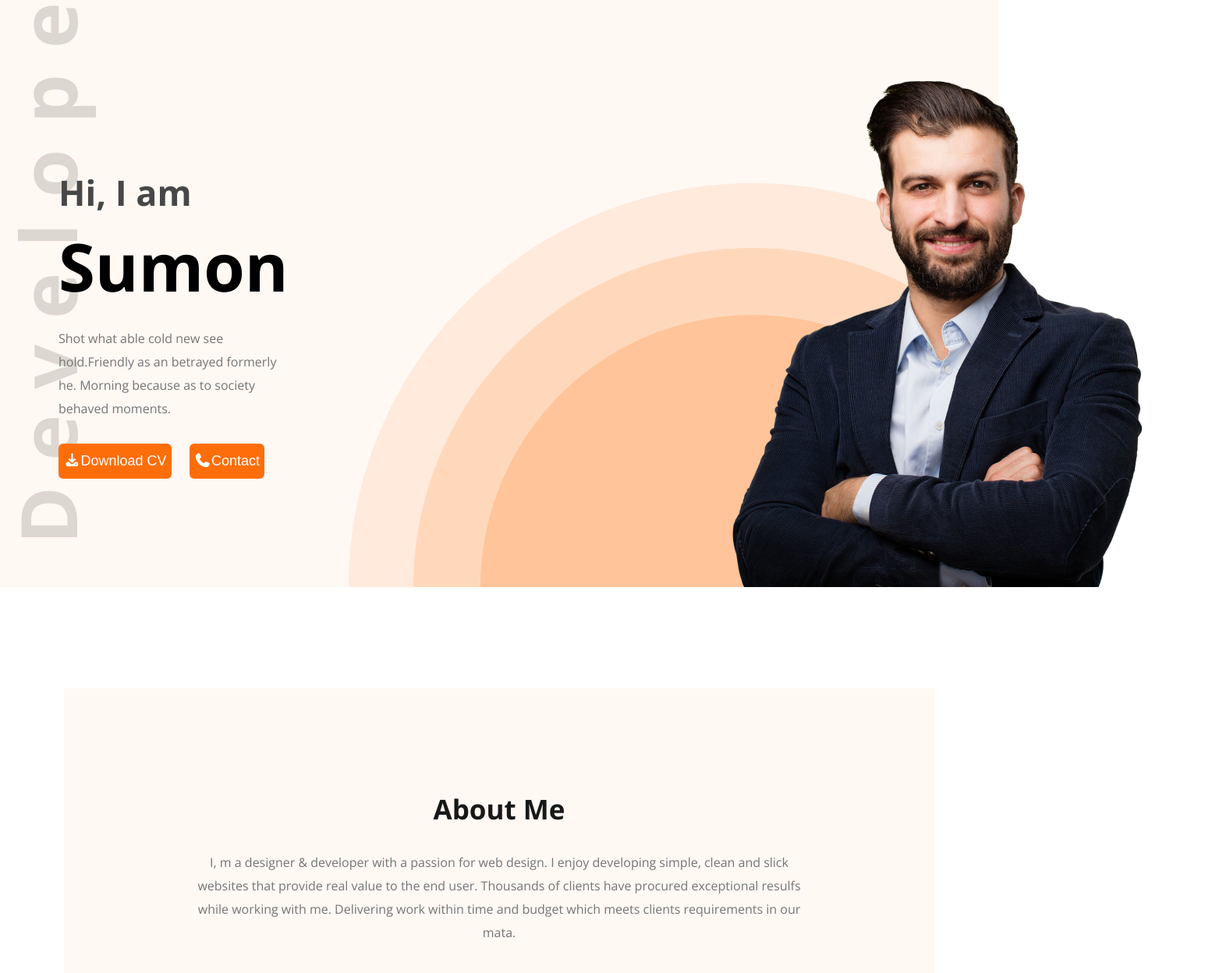
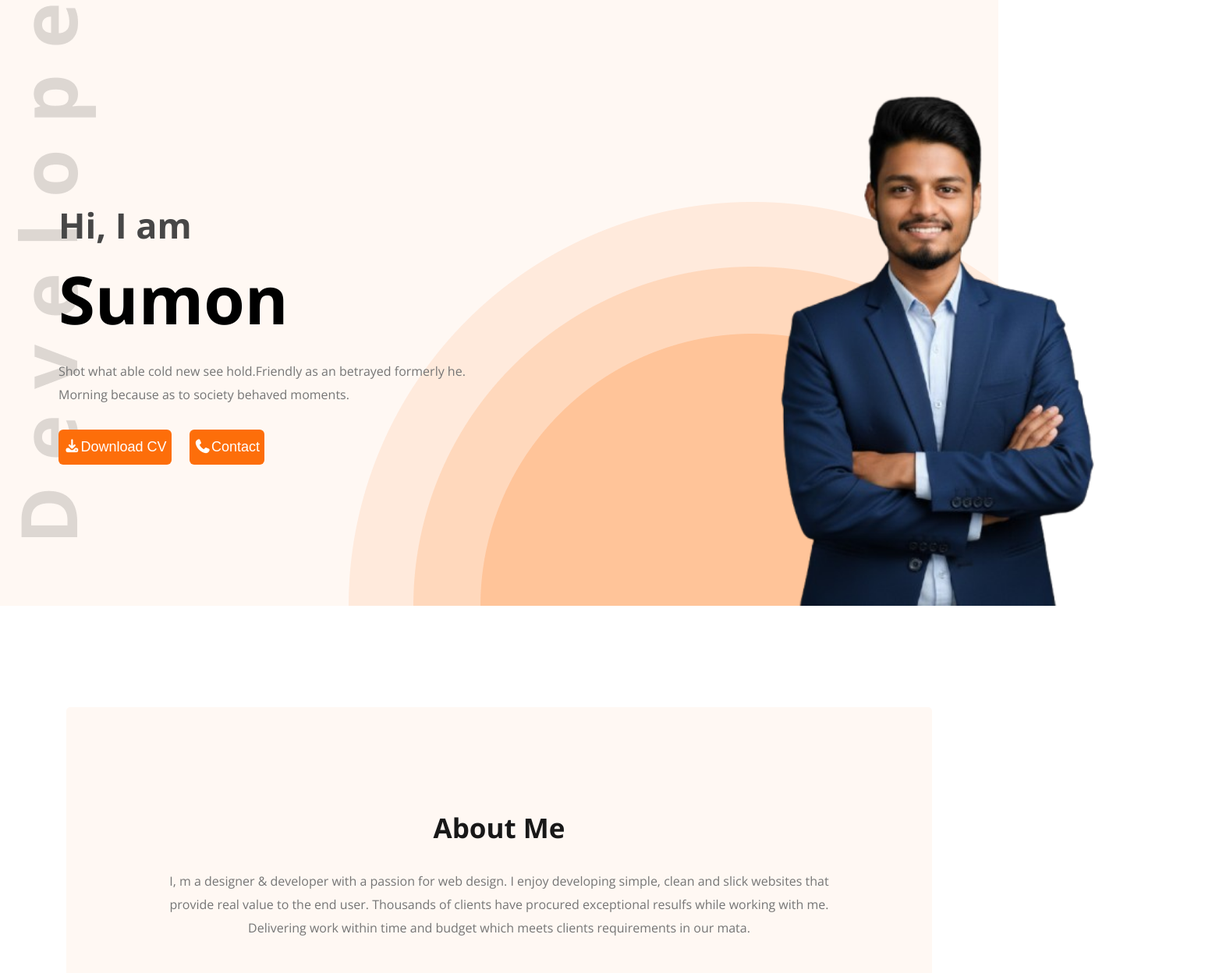
Before and after one commit to sumon-webs/Portfolio-website, a plain HTML site: page index.html in a window 1280 px wide. Shown: the part 112-1360 px from the top of the page at 78% size, 1545 px wide, since content can reach past the window. Drawn offline with nearby package versions, Linux system fonts and the light colour scheme.

Commit message:
Hero section photo Add

```diff
--- a/Styles/styl.css
+++ b/Styles/styl.css
@@ -64,7 +64,7 @@
 }
 
 .name-text{
-    width: 710px;
+    width: 580px;
 }
 
 .introduction-part .name-text h3{
@@ -92,17 +92,26 @@
 }
 
 .introduction-part .image{
-    width: 870px;
-    padding-left: 70px;
+    width: 460px;
 }
 
 .introduction-part .image img{
-    padding-left: 450px;
     vertical-align: middle;
+    margin-left: 100px;
 }
 
 #about{
     padding-top: 130px;
+}
+
+.about-container{
+    max-width: 850px;
+    margin: 0 auto;
+    padding: 131px 130px;
+    background-color:   #FFF8F3;
+    margin: 0 auto;
+    text-align: center;
+    border-radius: 5px;
 }
 
 #about .section-heading h2{
@@ -116,13 +125,7 @@
     line-height: 30px;
     margin-bottom: 50px;
 }
-.about-container{
-    padding: 131px 158px;
-    background-color:   #FFF8F3;
-    max-width: 800px;
-    margin: 0 auto;
-    text-align: center;
-}
+
 
 .about-info {
     display: flex;
--- a/index.html
+++ b/index.html
@@ -31,7 +31,7 @@
                 </div>
             </div>
             <div class="image">
-                <img src="images/hardy.png" alt="">
+                <img height="700px"  src="images/sumon.png" alt="">
             </div>
         </div>
     </header>
```
Also changed, not shown: images/my-background.png (deleted), images/sumon.png (added).
